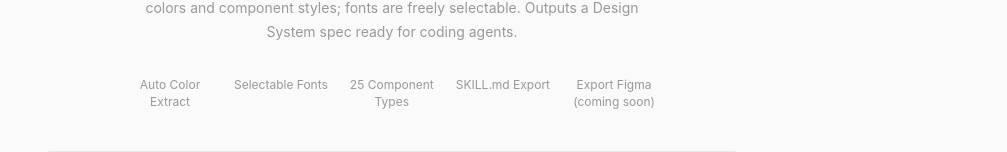
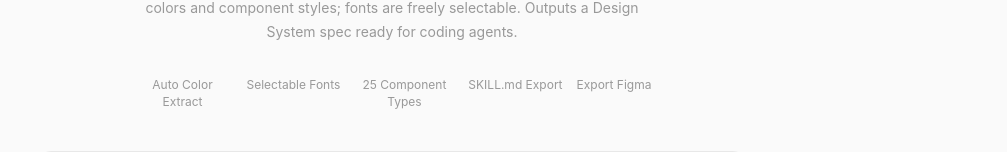
Before and after one commit to NelsonChen1982/img2ui, a Vue app: page / in a window 1280 px wide. Shown: the part 391-543 px from the top of the page, without its empty margins (248-1255 px from the left). Built offline with nearby package versions, Linux system fonts and the light colour scheme; no server answers; the HTML template or start-up script is replaced by a standard one; a web font is replaced by a local one.

Commit message:
feat: update export formats to indicate Figma JSON as coming soon and adjust styles for disabled state

```diff
--- a/src/assets/main.css
+++ b/src/assets/main.css
@@ -651,6 +651,7 @@ h1, h2, h3, .en-font, .brand-title, .feature-title, .cta-btn {
   border-radius: 4px;
   white-space: nowrap;
 }
+.export-format-row--disabled { opacity: 0.4; pointer-events: none; }
 .export-dl-btn {
   width: 100%;
   padding: 11px 0;
--- a/src/components/steps/StepUpload.vue
+++ b/src/components/steps/StepUpload.vue
@@ -39,10 +39,11 @@ const isCtaDisabled = computed(() => submitting.value || !isEmailValid.value ||
 
 const visibleFeatures = computed(() => {
   const base = I.s1.features[settingsStore.lang] || []
-  if (!isDev) return base
   const lang = settingsStore.lang
-  const figmaFeat = { fa: 'fa-figma', faPrefix: 'fa-brands', t: { zh: '匯出 Figma（即將上線）', en: 'Export Figma (coming soon)', ja: 'Figma出力（近日公開）' }[lang] || 'Export Figma (coming soon)' }
-  return [...base, figmaFeat]
+  const label = isDev
+    ? { zh: '匯出 Figma', en: 'Export Figma', ja: 'Figma出力' }[lang]
+    : { zh: '匯出 Figma（即將上線）', en: 'Export Figma (coming soon)', ja: 'Figma出力（近日公開）' }[lang]
+  return [...base, { fa: 'fa-figma', faPrefix: 'fa-brands', t: label || 'Export Figma' }]
 })
 
 // Render Turnstile widget when email becomes valid + image uploaded
--- a/src/components/ui/ActionFooter.vue
+++ b/src/components/ui/ActionFooter.vue
@@ -111,7 +111,7 @@ const exportFormats = [
   { id: 'skill-zip', icon: 'fa-folder-open', nameKey: 'fmtZipName', descKey: 'fmtZipDesc' },
   { id: 'html', icon: 'fa-browser', nameKey: 'fmtHtmlName', descKey: 'fmtHtmlDesc' },
   { id: 'design-md', icon: 'fa-palette', nameKey: 'fmtDesignMdName', descKey: 'fmtDesignMdDesc', badge: 'fmtDesignMdBadge' },
-  { id: 'figma-json', icon: 'fa-figma', iconPrefix: 'fa-brands', nameKey: 'fmtFigmaName', descKey: 'fmtFigmaDesc', badge: 'fmtFigmaBadge', devOnly: true },
+  { id: 'figma-json', icon: 'fa-figma', iconPrefix: 'fa-brands', nameKey: 'fmtFigmaName', descKey: 'fmtFigmaDesc', badge: 'fmtFigmaBadge', comingSoon: true },
 ]
 
 function toggleExport() {
@@ -281,9 +281,11 @@ function closeExportOnBackdrop(e) {
                   v-for="fmt in exportFormats"
                   :key="fmt.id"
                   class="export-format-row"
-                  v-show="!fmt.devOnly || isDev"
-                  :class="{ 'export-format-row--active': exportFormat === fmt.id }"
-                  @click="exportFormat = fmt.id"
+                  :class="{
+                    'export-format-row--active': exportFormat === fmt.id,
+                    'export-format-row--disabled': fmt.comingSoon && !isDev,
+                  }"
+                  @click="!(fmt.comingSoon && !isDev) && (exportFormat = fmt.id)"
                 >
                   <input type="radio" v-model="exportFormat" :value="fmt.id" />
                   <i :class="(fmt.iconPrefix || 'fa-duotone fa-thin') + ' ' + fmt.icon" class="export-format-icon"></i>
```
